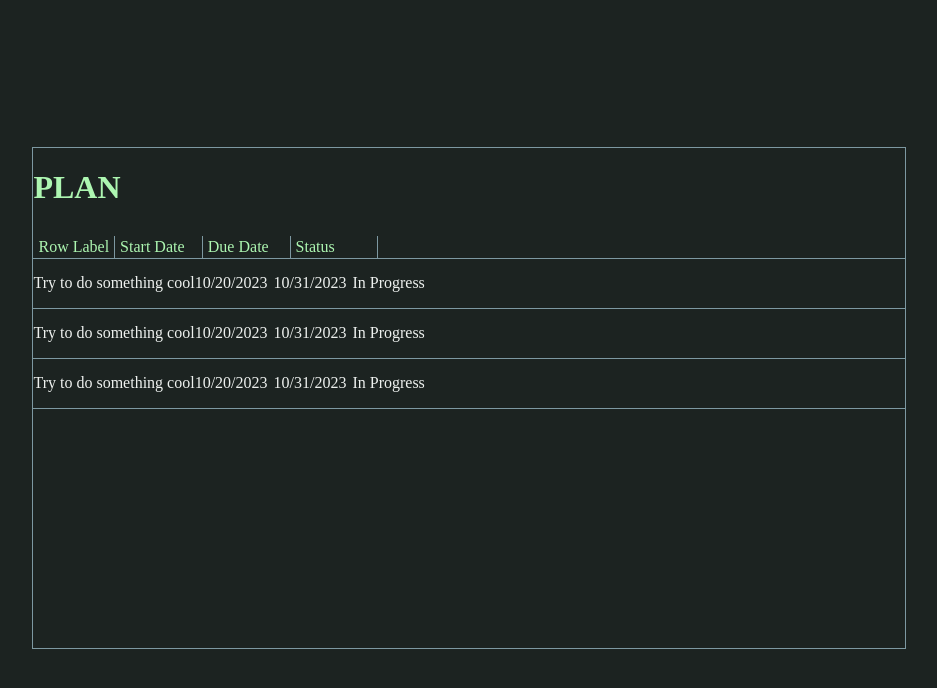
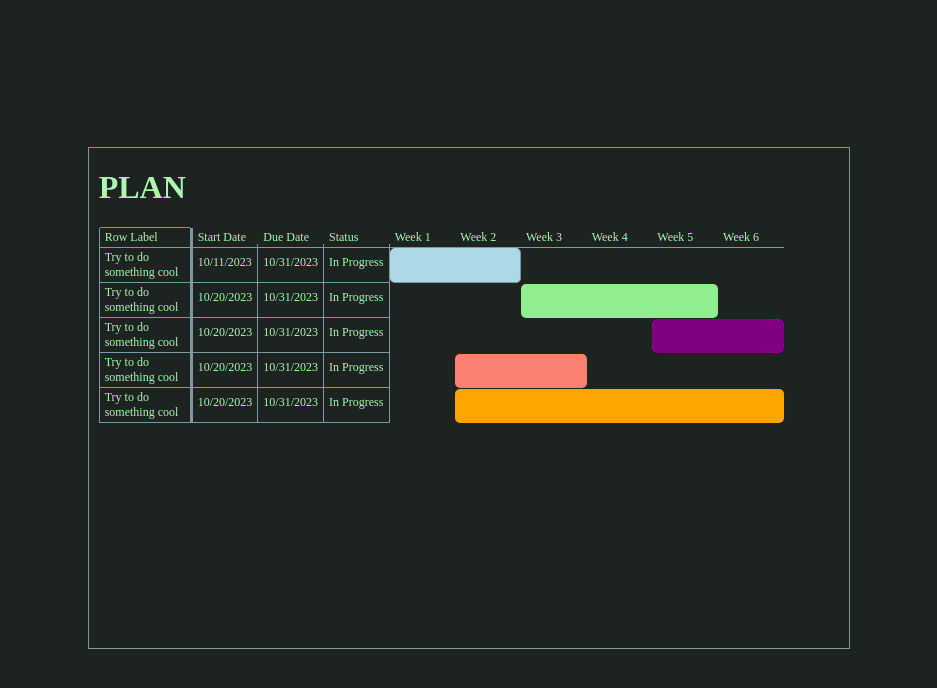
Before and after one commit to parsnbl/stager, a React app: page / in a window 1280 px wide. Shown: the top 688 px of the page, without its empty margins (169-1106 px from the left). Built offline with nearby package versions, Linux system fonts and the light colour scheme; the HTML template or start-up script is replaced by a standard one.

Commit message:
transitioned to mvp chart

```diff
--- a/src/client/components/Plan.jsx
+++ b/src/client/components/Plan.jsx
@@ -1,36 +1,98 @@
-import React from 'react';
+import React, { useEffect } from 'react';
 import styles from '../stylesheets/Plan.module.scss';
 
 const Plan = props => {
 
+  const columns = '[plan-left] 1fr 1fr 1fr 1fr repeat(6, 1fr) [plan-right]';
+  const rows = '[header-start]  20px [header-end] auto';
+  const today = new Date();
+  const defaultDate = `${today.getFullYear()}-${today.getMonth()}-${today.getDate()}`;
   return (
     <div className={styles.plan_container}>
       <div className={styles.plan_details}>
         <h1>PLAN</h1>
       </div>
-      <div className={styles.plan_headers}>
-        <div>Row Label</div>
-        <div>Start Date</div>
-        <div>Due Date</div>
-        <div>Status</div>
-      </div>
-      <div className={styles.plan_row}>
-        <div>Try to do something cool</div>
-        <div>10/20/2023</div>
-        <div>10/31/2023</div>
-        <div>In Progress</div>
-      </div>
-      <div className={styles.plan_row}>
-        <div>Try to do something cool</div>
-        <div>10/20/2023</div>
-        <div>10/31/2023</div>
-        <div>In Progress</div>
-      </div>
-      <div className={styles.plan_row}>
-        <div>Try to do something cool</div>
-        <div>10/20/2023</div>
-        <div>10/31/2023</div>
-        <div>In Progress</div>
+      <div className={styles.tables_wrapper}>
+        <div className={styles.plan_column_one}
+          style={{gridTemplateRows: rows}}
+        >
+          <div>Row Label</div>
+          <div>Try to do something cool</div>
+          <div>Try to do something cool</div>
+          <div>Try to do something cool</div>
+          <div>Try to do something cool</div>
+          <div>Try to do something cool</div>
+        </div>
+        <div className={styles.plan_table}
+          style={{gridTemplateColumns: columns}}
+        >
+
+          <div className={styles.plan_header_cell}>Start Date</div>
+          <div className={styles.plan_header_cell}>Due Date</div>
+          <div className={styles.plan_header_cell}>Status</div>
+          <div className={styles.plan_header_cell}>Week 1</div>
+          <div className={styles.plan_header_cell}>Week 2</div>
+          <div className={styles.plan_header_cell}>Week 3</div>
+          <div className={styles.plan_header_cell}>Week 4</div>
+          <div className={styles.plan_header_cell}>Week 5</div>
+          <div className={styles.plan_header_cell}>Week 6</div>
+          <div className={styles.plan_detail_cell} style={{gridRow: '2'}}>
+            10/11/2023
+          </div>
+          <div className={styles.plan_detail_cell} style={{gridRow: '2'}}>10/31/2023</div>
+          <div className={styles.plan_detail_cell} style={{gridRow: '2'}}>In Progress</div>
+
+          <div className={styles.plan_detail_cell} style={{gridRow: '3'}}>10/20/2023</div>
+          <div className={styles.plan_detail_cell} style={{gridRow: '3'}}>10/31/2023</div>
+          <div className={styles.plan_detail_cell} style={{gridRow: '3'}}>In Progress</div>
+
+          <div className={styles.plan_detail_cell} style={{gridRow: '4'}}>10/20/2023</div>
+          <div className={styles.plan_detail_cell} style={{gridRow: '4'}}>10/31/2023</div>
+          <div className={styles.plan_detail_cell} style={{gridRow: '4'}}>In Progress</div>
+
+          <div className={styles.plan_detail_cell} style={{gridRow: '5'}}>10/20/2023</div>
+          <div className={styles.plan_detail_cell} style={{gridRow: '5'}}>10/31/2023</div>
+          <div className={styles.plan_detail_cell} style={{gridRow: '5'}}>In Progress</div>
+
+          <div className={styles.plan_detail_cell} style={{gridRow: '6'}}>10/20/2023</div>
+          <div className={styles.plan_detail_cell} style={{gridRow: '6'}}>10/31/2023</div>
+          <div className={styles.plan_detail_cell} style={{gridRow: '6'}}>In Progress</div>
+          <div className={styles.plan_detail_cell} style={{
+            gridRow: '2', backgroundColor: 'lightblue',
+            gridColumn: '4 / span 2',
+            borderRadius: '5px',
+
+            padding: '0px'
+          }}></div>
+          <div className={styles.plan_detail_cell} style={{
+            gridRow: '3', backgroundColor: 'lightgreen',
+            gridColumn: '6 / span 3',
+            borderRadius: '5px',
+            border: '0px',
+            padding: '0px'
+          }}></div>
+          <div className={styles.plan_detail_cell} style={{
+            gridRow: '4', backgroundColor: 'purple',
+            gridColumn: '8 / span 2',
+            borderRadius: '5px',
+            border: '0px',
+            padding: '0px'
+          }}></div>
+          <div className={styles.plan_detail_cell} style={{
+            gridRow: '5', backgroundColor: 'salmon',
+            gridColumn: '5 / span 2',
+            borderRadius: '5px',
+            border: '0px',
+            padding: '0px'
+          }}></div>
+          <div className={styles.plan_detail_cell} style={{
+            gridRow: '6', backgroundColor: 'orange',
+            gridColumn: '5 / span 5',
+            borderRadius: '5px',
+            border: '0px',
+            padding: '0px'
+          }}></div>
+        </div>
       </div>
     </div>
   );
--- a/src/client/stylesheets/Plan.module.scss
+++ b/src/client/stylesheets/Plan.module.scss
@@ -5,11 +5,11 @@
 $primaryColor: variables.$primary-color;
 
 .plan_container {
-    display: grid;
-    grid-template-columns: [plan-left] 1fr 1fr 1fr 1fr repeat(6, 1fr) [plan-right];
-    grid-template-rows: 60px repeat(3, 50px);
+    display: flex;
+    flex-direction:column;
     border: 1px solid variables.$border;
     height: 500px;
+    padding-left: 10px;
 }
 
 .plan_details {
@@ -18,24 +18,35 @@ $primaryColor: variables.$primary-color;
     }
 }
 
-.plan_headers {
-    @include mixins.plan-columns;
-    grid-column: plan-left /plan-right;
+.plan_table {
     display: grid;
-    grid-template-rows: 1fr;
-    border-bottom: 1px solid variables.$border;
-    height: 50px;
+    grid-template-rows: [header-start]  20px [header-end] auto;
     align-items: end;
+    grid-row-gap: 1px;
     div {
         color: variables.$primary-color;
         padding: 2px 5px;
-        list-style-type: none;
-        text-align: start;
-        border-right: 1px solid variables.$border;
+        font-size: 12px;
+
     }
 
 }
 
+.plan_header_cell {
+    grid-row: header-start/header-end;
+    border-bottom: 1px solid variables.$border;
+}
+
+.plan_detail_cell {
+    border-right: 1px solid variables.$border;
+    border-bottom: 1px solid variables.$border;
+    height: 100%;
+    display: flex;
+    justify-content: left;
+    align-items: center;
+    vertical-align: center;
+}
+/*
 .plan_row {
     @include mixins.plan-columns;
     border-bottom: 1px solid variables.$border;
@@ -47,3 +58,32 @@ $primaryColor: variables.$primary-color;
     justify-items: left;
     align-items: center;
 }
+*/
+
+.tables_wrapper {
+    display: flex;
+    color: variables.$primary-color;
+
+}
+
+.plan_column_one {
+    width: 50px;
+    font-size: 12px;
+    display: grid;
+    align-items: end;
+    width: auto;
+    border-right: 3px solid variables.$border;
+    border-left: 1px solid variables.$border;
+    div {
+        padding: 2px 5px;
+        width: 80px;
+        display: flex;
+        justify-content: left;
+        align-items: center;
+        vertical-align: center;
+        border-bottom: 1px solid variables.$border;
+    }
+    div:first-of-type{
+        border-top: 1px solid variables.$border;
+    }
+}
```
